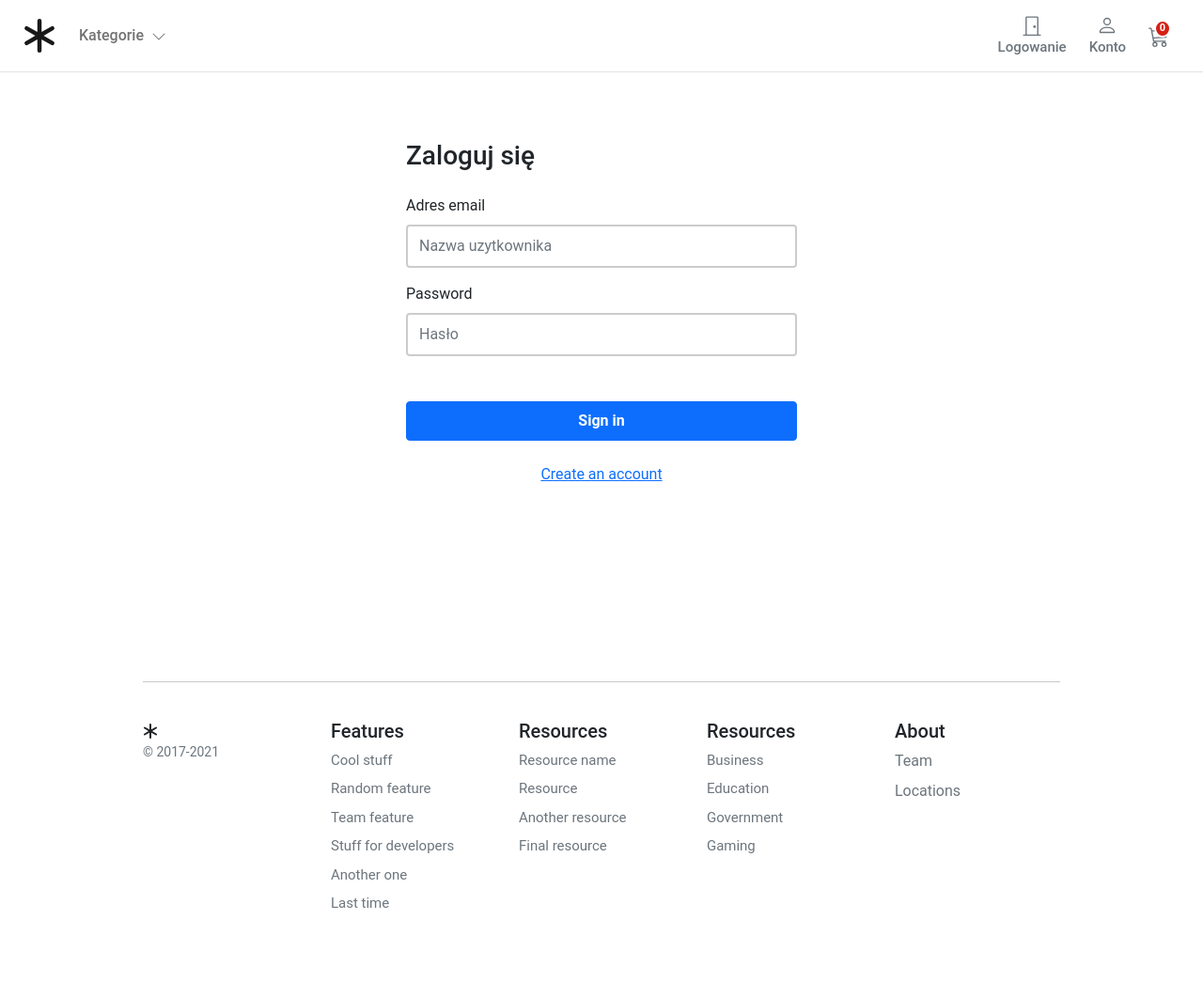
After one commit to marcinpelszyk/Django, a Django app: page /account/login/ in a window 1280 px wide. The commit adds this page. Shown: the whole page at 94% size. Run offline with Django 3.2, Linux system fonts and the light colour scheme; data that the repository does not hold is empty.

Commit message:
login/logout

```diff
--- a/Sklep zielarski/account/forms.py
+++ b/Sklep zielarski/account/forms.py
@@ -1,5 +1,21 @@
 from django import forms
 from .models import UserBase
+from django.contrib.auth.forms import AuthenticationForm
+
+
+class UserLoginForm(AuthenticationForm):
+
+    username = forms.CharField(widget=forms.TextInput(
+        attrs={'class': 'form-control mb-3', 'placeholder': 'Nazwa uzytkownika', 'id': 'login-user'}
+    ))
+    password = forms.CharField(widget=forms.PasswordInput(
+        attrs={
+            'class': 'form-control',
+            'placeholder': 'Hasło',
+            'id': 'login-pwd',
+
+        }
+    ))
 
 
 class RegistrationForm(forms.ModelForm):
--- a/Sklep zielarski/account/urls.py
+++ b/Sklep zielarski/account/urls.py
@@ -1,11 +1,16 @@
+from django.contrib.auth import views as auth_views
 from django.urls import path
+
+from .forms import (UserLoginForm)
 from . import views
 
 app_name = 'account'
+
 urlpatterns = [
+    path('login/', auth_views.LoginView.as_view(template_name='account/registration/login.html',
+                                                form_class=UserLoginForm), name='login'),
+    path('logout/', auth_views.LogoutView.as_view(next_page='/account/login/'), name='logout'),
     path('register/', views.account_register, name='register'),
     path('activate/<slug:uidb64>/<slug:token>/', views.account_activate, name='activate'),
-    # User dashboard
     path('dashboard/', views.dashboard, name='dashboard'),
-
 ]
--- /dev/null
+++ b/Sklep zielarski/templates/account/registration/login.html
@@ -0,0 +1,60 @@
+{% extends '../../store/base.html' %}
+{% block title %}Logowanie{% endblock %}
+{% block content %}
+<style>
+    .container-fluid {
+        max-width: 100%;
+    }
+
+    .account-form input {
+        border: 2px solid #ccc;
+        height: calc(2em + .75rem + 2px);
+    }
+
+    .account-form input:focus {
+        border-color: #1497ff;
+        box-shadow: none;
+    }
+</style>
+
+<div class="container-fluid">
+    <div class="row no-gutter">
+        <div class="col-md-12">
+            <div class="login d-flex align-items-center py-5">
+                <div class="container">
+                    <div class="row">
+                        <div class="col-12 col-lg-6  mx-auto">
+                            <form class="account-form p-4" action="{% url 'account:login' %}" method="post">
+                                {% csrf_token %}
+                                <h3 class="mb-4">Zaloguj się</h3>
+                                {% if form.errors %}
+                                <div class="alert alert-primary" role="alert">
+                                    Błąd: nazwa użytkownika lub hasło nie są poprawne!
+                                </div>
+                                {% endif %}
+                                <label class="form-label">{{ form.username.label}}</label>
+                                {{ form.username }}
+                                <label class="form-label">{{ form.password.label}}</label>
+                                {{ form.password}}
+                                <div class="d-grid gap-2">
+                                    <input type="hidden" name="next" value="{{ next }}">
+                                    <button class="btn btn-primary py-2 mb-4 mt-5 fw-bold" type="submit" value="Log-in">Sign in
+                                    </button>
+                                </div>
+                                <p class="text-center pb-3">
+                                    <a href="{% url 'account:register' %}">Create an account</a>
+                                </p>
+                            </form>
+                            <p class="small text-center pt-4">
+                                {% comment %} <a href="#">Zapomniane hasło?</a> {% endcomment %}
+                            </p>
+                        </div>
+                    </div>
+                </div>
+            </div>
+        </div>
+    </div>
+</div>
+
+
+{% endblock %}
--- a/Sklep zielarski/templates/account/registration/register.html
+++ b/Sklep zielarski/templates/account/registration/register.html
@@ -1,5 +1,5 @@
 {% extends '../../store/base.html' %}
-{% block title %}Zaloguj się{% endblock %}
+{% block title %}Rejestracja{% endblock %}
 
 {% block content %}
 
--- a/Sklep zielarski/templates/account/user/dashboard.html
+++ b/Sklep zielarski/templates/account/user/dashboard.html
@@ -7,11 +7,11 @@
 <main class="pt-5">
   <div class="container" style="max-width: 1000px">
     <div class="col-12">
-      <h1 class="h2">Your Dashboard</h1>
+      <h1 class="h2">Panel</h1>
     </div>
     <div class="col-12 d-flex justify-content-between">
       <div>Zarządzaj swoimi <b> zamówieniami </b> i danymi osobowymi </div>
-      <div><a href="#">Change Details</a></div>
+      <div><a href="#">Zmień szczegóły </a></div>
     </div>
     <hr />
   </div>
--- a/Sklep zielarski/templates/store/base.html
+++ b/Sklep zielarski/templates/store/base.html
@@ -61,7 +61,7 @@
                     </button>
 
                     {% if user.is_authenticated %}
-                    <a type="button" role="button" href="."
+                    <a type="button" role="button" href="{% url 'account:logout' %}"
                         class="btn btn-outline-secondary border-0 basket-btn">
                         <div>
                             <svg xmlns="http://www.w3.org/2000/svg" width="22" height="22" fill="currentColor"
@@ -87,9 +87,7 @@
                         <span class="fs15 fw500">Logowanie</span>
                     </a>
                     {% endif %}
-
-
-                    <a type="button" role="button" href="#"
+                    <a type="button" role="button" href="{% url 'account:dashboard' %}"
                         class="btn btn-outline-secondary border-0 basket-btn">
                         <div>
                             <svg xmlns="http://www.w3.org/2000/svg" width="22" height="22" fill="currentColor"
@@ -128,7 +126,7 @@
                         <ul class="navbar-nav me-auto mb-2 mb-md-0">
                             <li><a class="dropdown-item" href="{% url 'store:product_all' as product_all_url %}">Wszystkie</a></li>
                             {% for c in categories %}
-                            <li {% if category.slug == c.slug %}class="selected" {% endif %}>
+                            <li {% if category.slug == c.slug %}class="selected"{% endif %}>
                                 <a class="dropdown-item" href="{{ c.get_absolute_url }}">{{ c.name|title }}</a>
                             </li>
                             {% endfor %}
```
Also changed, not shown: Sklep zielarski/account/models.py (+4 -4 lines).
